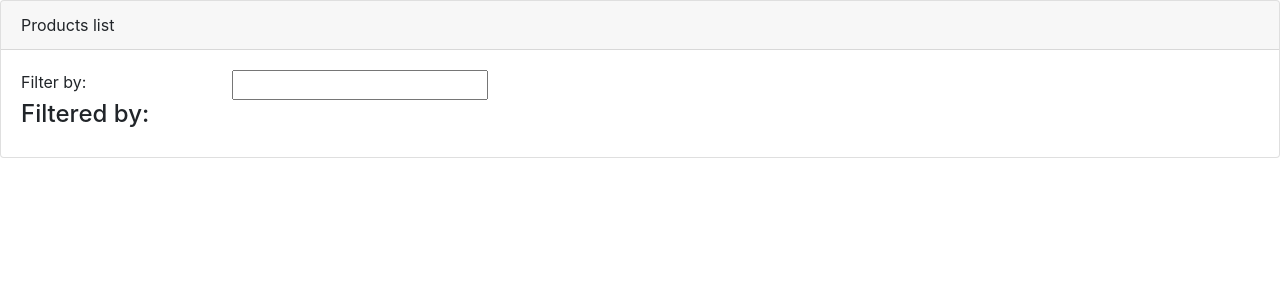
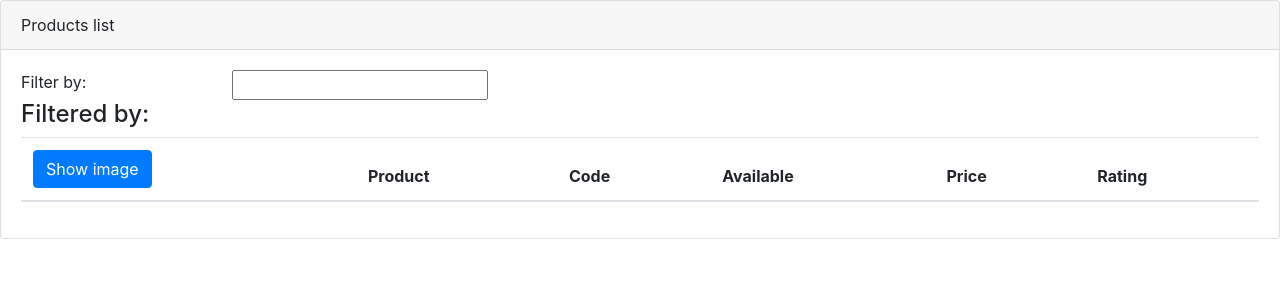
Before and after one commit to Hiteple/Angular-basics, an Angular app: page / in a window 1280 px wide. Shown: the top 300 px of the page. Built offline with nearby package versions, Linux system fonts and the light colour scheme.

Commit message:
Adding an empty table to products-list component. Moving on to the product component

```diff
--- a/src/app/products/products-list.component.html
+++ b/src/app/products/products-list.component.html
@@ -14,5 +14,21 @@
         <h4>Filtered by:</h4>
       </div>
     </div>
+    <div class="table-responsive">
+      <table class="table">
+        <thead>
+          <tr>
+            <th>
+              <button class="btn btn-primary">Show image</button>
+            </th>
+            <th>Product</th>
+            <th>Code</th>
+            <th>Available</th>
+            <th>Price</th>
+            <th>Rating</th>
+          </tr>
+        </thead>
+      </table>
+    </div>
   </div>
 </div>
```
